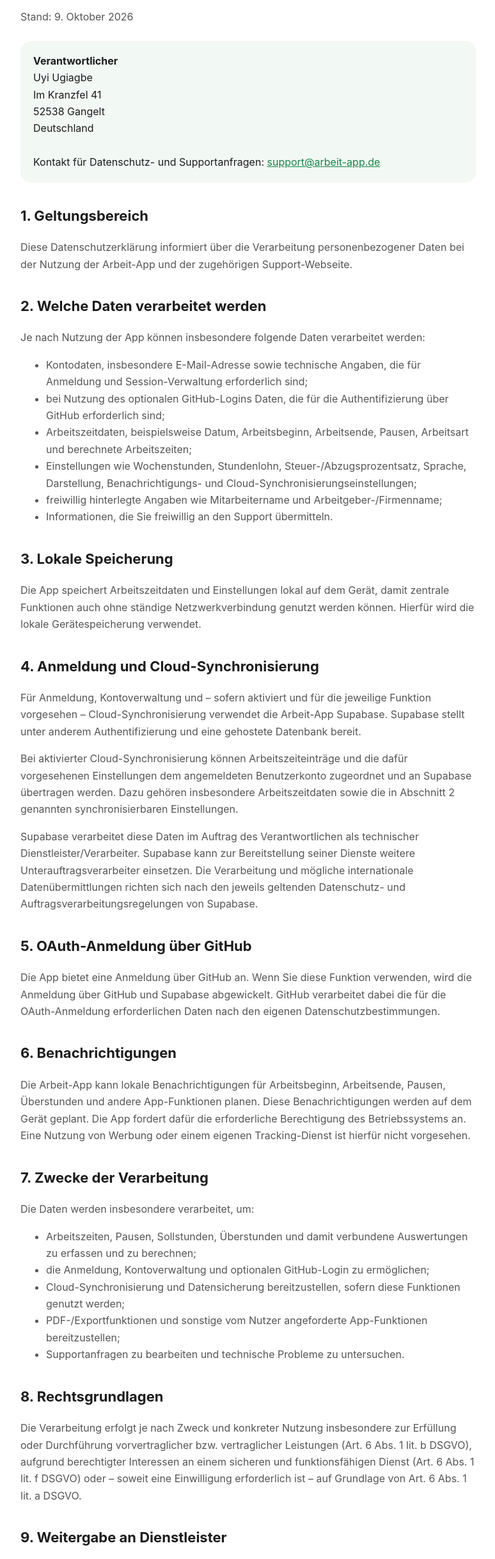
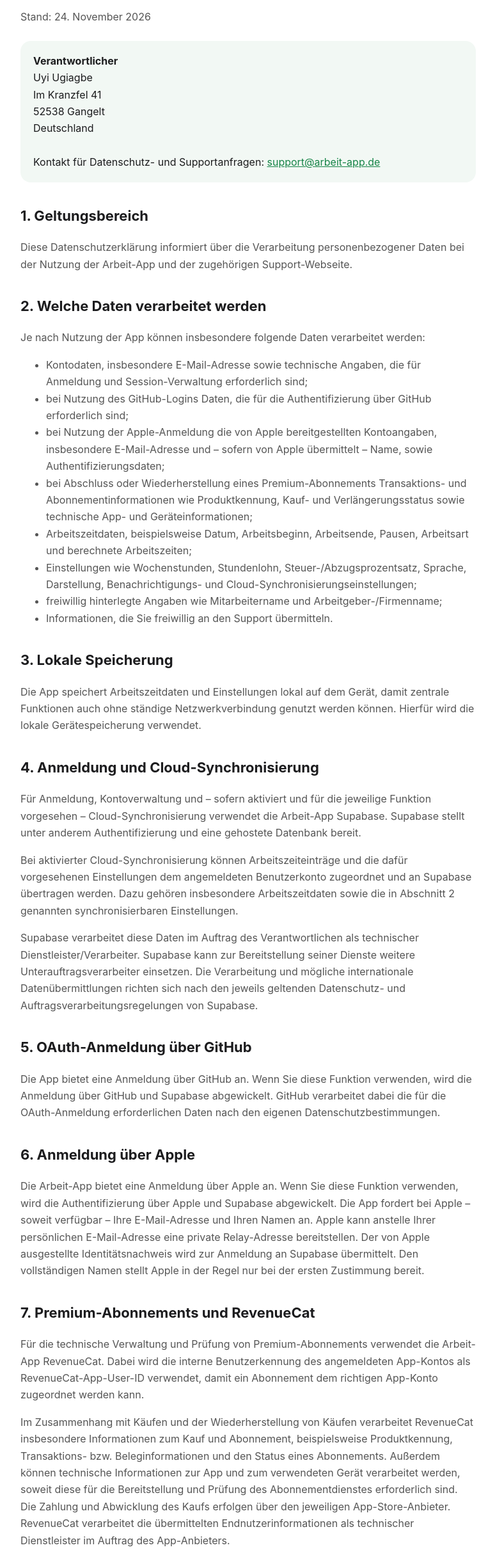
Before and after one commit to uyiugiagbe2013-beep/arbeit-app-support, a plain HTML site: page privacy.html in a window 1280 px wide. Shown: the part 197-2633 px from the top of the page at 64% size, without its empty margins (252-1026 px from the left). Drawn offline with Linux system fonts and the light colour scheme.

Commit message:
docs(privacy): describe Apple sign-in and RevenueCat processing

```diff
--- a/privacy.html
+++ b/privacy.html
@@ -65,7 +65,7 @@
       <a class="back" href="./">← Zurück zum Support</a>
 
       <h1>Datenschutzerklärung</h1>
-      <p>Stand: 9. Oktober 2026</p>
+      <p>Stand: 24. November 2026</p>
 
       <div class="notice">
         <strong>Verantwortlicher</strong><br>
@@ -89,7 +89,9 @@
       </p>
       <ul>
         <li>Kontodaten, insbesondere E-Mail-Adresse sowie technische Angaben, die für Anmeldung und Session-Verwaltung erforderlich sind;</li>
-        <li>bei Nutzung des optionalen GitHub-Logins Daten, die für die Authentifizierung über GitHub erforderlich sind;</li>
+        <li>bei Nutzung des GitHub-Logins Daten, die für die Authentifizierung über GitHub erforderlich sind;</li>
+        <li>bei Nutzung der Apple-Anmeldung die von Apple bereitgestellten Kontoangaben, insbesondere E-Mail-Adresse und – sofern von Apple übermittelt – Name, sowie Authentifizierungsdaten;</li>
+        <li>bei Abschluss oder Wiederherstellung eines Premium-Abonnements Transaktions- und Abonnementinformationen wie Produktkennung, Kauf- und Verlängerungsstatus sowie technische App- und Geräteinformationen;</li>
         <li>Arbeitszeitdaten, beispielsweise Datum, Arbeitsbeginn, Arbeitsende, Pausen, Arbeitsart und berechnete Arbeitszeiten;</li>
         <li>Einstellungen wie Wochenstunden, Stundenlohn, Steuer-/Abzugsprozentsatz, Sprache, Darstellung, Benachrichtigungs- und Cloud-Synchronisierungseinstellungen;</li>
         <li>freiwillig hinterlegte Angaben wie Mitarbeitername und Arbeitgeber-/Firmenname;</li>
@@ -130,7 +132,35 @@
         OAuth-Anmeldung erforderlichen Daten nach den eigenen Datenschutzbestimmungen.
       </p>
 
-      <h2>6. Benachrichtigungen</h2>
+      <h2>6. Anmeldung über Apple</h2>
+      <p>
+        Die Arbeit-App bietet eine Anmeldung über Apple an. Wenn Sie diese Funktion verwenden,
+        wird die Authentifizierung über Apple und Supabase abgewickelt. Die App fordert bei Apple
+        – soweit verfügbar – Ihre E-Mail-Adresse und Ihren Namen an. Apple kann anstelle Ihrer
+        persönlichen E-Mail-Adresse eine private Relay-Adresse bereitstellen. Der von Apple
+        ausgestellte Identitätsnachweis wird zur Anmeldung an Supabase übermittelt. Den vollständigen
+        Namen stellt Apple in der Regel nur bei der ersten Zustimmung bereit.
+      </p>
+
+      <h2>7. Premium-Abonnements und RevenueCat</h2>
+      <p>
+        Für die technische Verwaltung und Prüfung von Premium-Abonnements verwendet die Arbeit-App
+        RevenueCat. Dabei wird die interne Benutzerkennung des angemeldeten App-Kontos als
+        RevenueCat-App-User-ID verwendet, damit ein Abonnement dem richtigen App-Konto zugeordnet
+        werden kann.
+      </p>
+      <p>
+        Im Zusammenhang mit Käufen und der Wiederherstellung von Käufen verarbeitet RevenueCat
+        insbesondere Informationen zum Kauf und Abonnement, beispielsweise Produktkennung,
+        Transaktions- bzw. Beleginformationen und den Status eines Abonnements. Außerdem können
+        technische Informationen zur App und zum verwendeten Gerät verarbeitet werden, soweit
+        diese für die Bereitstellung und Prüfung des Abonnementdienstes erforderlich sind.
+        Die Zahlung und Abwicklung des Kaufs erfolgen über den jeweiligen App-Store-Anbieter.
+        RevenueCat verarbeitet die übermittelten Endnutzerinformationen als technischer
+        Dienstleister im Auftrag des App-Anbieters.
+      </p>
+
+      <h2>8. Benachrichtigungen</h2>
       <p>
         Die Arbeit-App kann lokale Benachrichtigungen für Arbeitsbeginn, Arbeitsende, Pausen,
         Überstunden und andere App-Funktionen planen. Diese Benachrichtigungen werden auf dem
@@ -138,17 +168,18 @@
         Eine Nutzung von Werbung oder einem eigenen Tracking-Dienst ist hierfür nicht vorgesehen.
       </p>
 
-      <h2>7. Zwecke der Verarbeitung</h2>
+      <h2>9. Zwecke der Verarbeitung</h2>
       <p>Die Daten werden insbesondere verarbeitet, um:</p>
       <ul>
         <li>Arbeitszeiten, Pausen, Sollstunden, Überstunden und damit verbundene Auswertungen zu erfassen und zu berechnen;</li>
-        <li>die Anmeldung, Kontoverwaltung und optionalen GitHub-Login zu ermöglichen;</li>
+        <li>die Anmeldung und Kontoverwaltung über E-Mail, GitHub oder Apple zu ermöglichen;</li>
+        <li>Premium-Abonnements zuzuordnen, Käufe zu prüfen und Käufe bei Bedarf wiederherzustellen;</li>
         <li>Cloud-Synchronisierung und Datensicherung bereitzustellen, sofern diese Funktionen genutzt werden;</li>
         <li>PDF-/Exportfunktionen und sonstige vom Nutzer angeforderte App-Funktionen bereitzustellen;</li>
         <li>Supportanfragen zu bearbeiten und technische Probleme zu untersuchen.</li>
       </ul>
 
-      <h2>8. Rechtsgrundlagen</h2>
+      <h2>10. Rechtsgrundlagen</h2>
       <p>
         Die Verarbeitung erfolgt je nach Zweck und konkreter Nutzung insbesondere zur Erfüllung
         oder Durchführung vorvertraglicher bzw. vertraglicher Leistungen (Art. 6 Abs. 1 lit. b
@@ -157,7 +188,7 @@
         Grundlage von Art. 6 Abs. 1 lit. a DSGVO.
       </p>
 
-      <h2>9. Weitergabe an Dienstleister</h2>
+      <h2>11. Weitergabe an Dienstleister</h2>
       <p>
         Personenbezogene Daten werden nur an technische Dienstleister übermittelt, soweit dies
         für die jeweiligen Funktionen erforderlich ist. Dazu gehört insbesondere Supabase für
@@ -165,7 +196,7 @@
         Authentifizierung beteiligt sein. Die Arbeit-App verkauft personenbezogene Daten nicht.
       </p>
 
-      <h2>10. Support-Webseite und Domain</h2>
+      <h2>12. Support-Webseite und Domain</h2>
       <p>
         Die Support-Webseite wird über GitHub Pages bereitgestellt. Beim Aufruf der Webseite
         können technisch erforderliche Verbindungsdaten durch die beteiligten Infrastruktur- und
@@ -173,7 +204,7 @@
         Die Webseite verwendet in dieser Version keine eigenen Werbe- oder Tracking-Skripte.
       </p>
 
-      <h2>11. Aufbewahrung und Löschung</h2>
+      <h2>13. Aufbewahrung und Löschung</h2>
       <p>
         Daten werden nur so lange gespeichert, wie dies für die jeweiligen Zwecke erforderlich
         ist oder gesetzliche Aufbewahrungspflichten bestehen. Die konkrete Speicherdauer kann
@@ -186,7 +217,7 @@
         <a href="mailto:support@arbeit-app.de">support@arbeit-app.de</a>.
       </p>
 
-      <h2>12. Ihre Rechte</h2>
+      <h2>14. Ihre Rechte</h2>
       <p>
         Im Rahmen der gesetzlichen Voraussetzungen haben Sie insbesondere das Recht auf Auskunft,
         Berichtigung, Löschung, Einschränkung der Verarbeitung und Datenübertragbarkeit sowie das
@@ -194,7 +225,7 @@
         Außerdem besteht ein Beschwerderecht bei einer zuständigen Datenschutzaufsichtsbehörde.
       </p>
 
-      <h2>13. Kontakt</h2>
+      <h2>15. Kontakt</h2>
       <p>
         Fragen zum Datenschutz oder Anträge zur Ausübung Ihrer Rechte richten Sie bitte an:
       </p>
@@ -206,7 +237,7 @@
         <a href="mailto:support@arbeit-app.de">support@arbeit-app.de</a>
       </p>
 
-      <h2>14. Änderungen dieser Datenschutzerklärung</h2>
+      <h2>16. Änderungen dieser Datenschutzerklärung</h2>
       <p>
         Diese Datenschutzerklärung kann angepasst werden, wenn sich die Funktionen der App,
         eingesetzte Dienstleister oder rechtliche Anforderungen ändern. Die jeweils aktuelle
```
